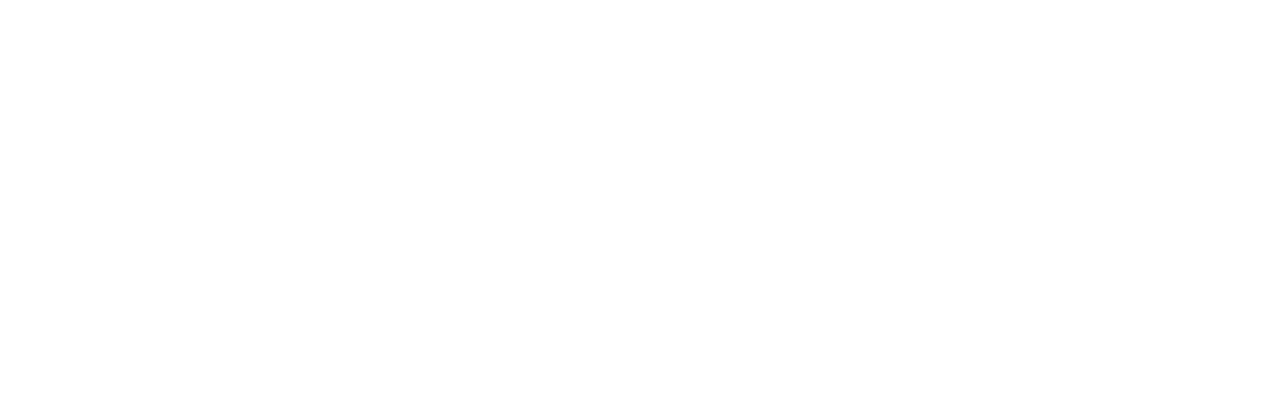
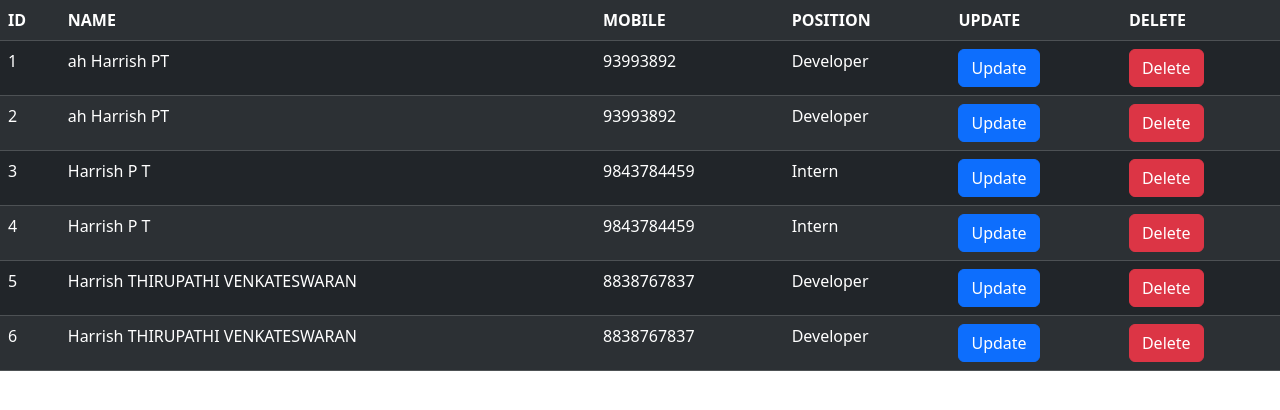
Before and after one commit to PTHARRISH/Django-, a Django app: page /display/ in a window 1280 px wide. Before the commit the part shown is empty. Shown: the top 410 px of the page. Run offline with Django 5.2, Linux system fonts and the light colour scheme; data comes from the database, SQL or seed files in the repository.

Commit message:
CRUD using forms

```diff
--- a/crud/urls.py
+++ b/crud/urls.py
@@ -4,6 +4,6 @@
 urlpatterns = [
     path('display/',views.display ),
     path('',views.add_data ),
-
-
+    path('update/<pk>',views.update ),
+    path('delete/<pk>',views.delete ),
 ]
--- a/crud/views.py
+++ b/crud/views.py
@@ -27,3 +27,8 @@
    else:
       form=Userform(instance=m)
       return render(request,'add_data.html',{'form':form})
+
+def delete(request,pk):
+   m=User.objects.get(id=pk)
+   m.delete()
+   return redirect("/display")
--- a/templates/display.html
+++ b/templates/display.html
@@ -9,7 +9,21 @@
 </head>
 <body>
     {% block content %}
-        {{a}}
+    <table class="table table-striped table-dark">
+    <th>ID</th><th>NAME</th><th>MOBILE</th><th>POSITION</th><th>UPDATE</th><th>DELETE</th>
+</thead>
+    {% for forms in form %}
+    <tr>
+        <td>{{forms.id}}</td>
+        <td>{{forms.firstname}} {{forms.lastname}}</td>
+        <td>{{forms.mobile}}</td>
+        <td>{{forms.position}}</td>
+        <td><a href="/update/{{forms.id}}" ><button type="button" class="btn btn-primary">Update</button></a></td>
+        <td><a href="/delete/{{forms.id}}" ><button type="button" class="btn btn-danger">Delete</button></a></td>
+    </tr>
+    {% endfor %}
+
+</table>
     {% endblock content %}
     <script src="https://cdn.jsdelivr.net/npm/@popperjs/core@2.11.8/dist/umd/popper.min.js" integrity="sha384-I7E8VVD/ismYTF4hNIPjVp/Zjvgyol6VFvRkX/vR+Vc4jQkC+hVqc2pM8ODewa9r" crossorigin="anonymous"></script>
 <script src="https://cdn.jsdelivr.net/npm/bootstrap@5.3.2/dist/js/bootstrap.min.js" integrity="sha384-BBtl+eGJRgqQAUMxJ7pMwbEyER4l1g+O15P+16Ep7Q9Q+zqX6gSbd85u4mG4QzX+" crossorigin="anonymous"></script>
```
